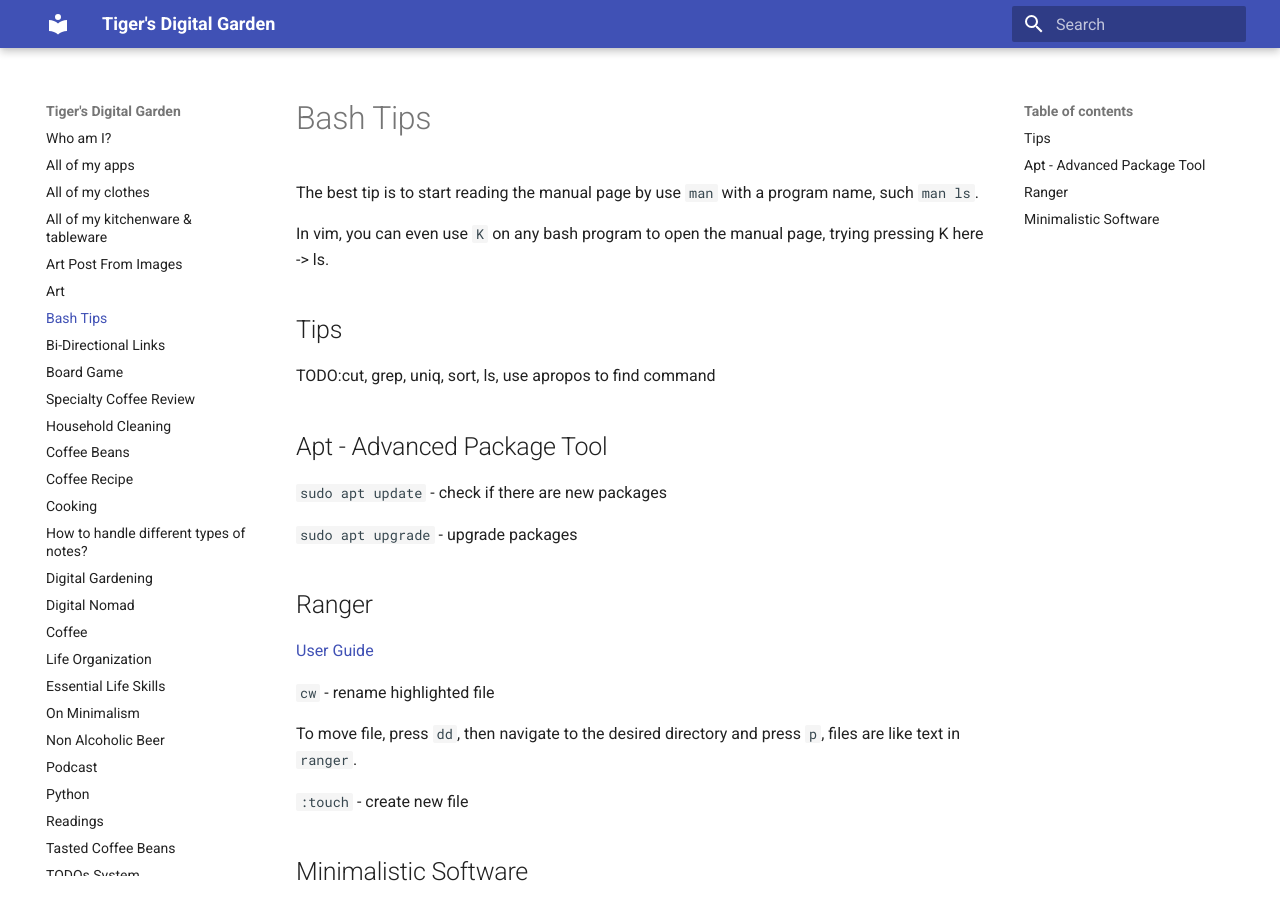
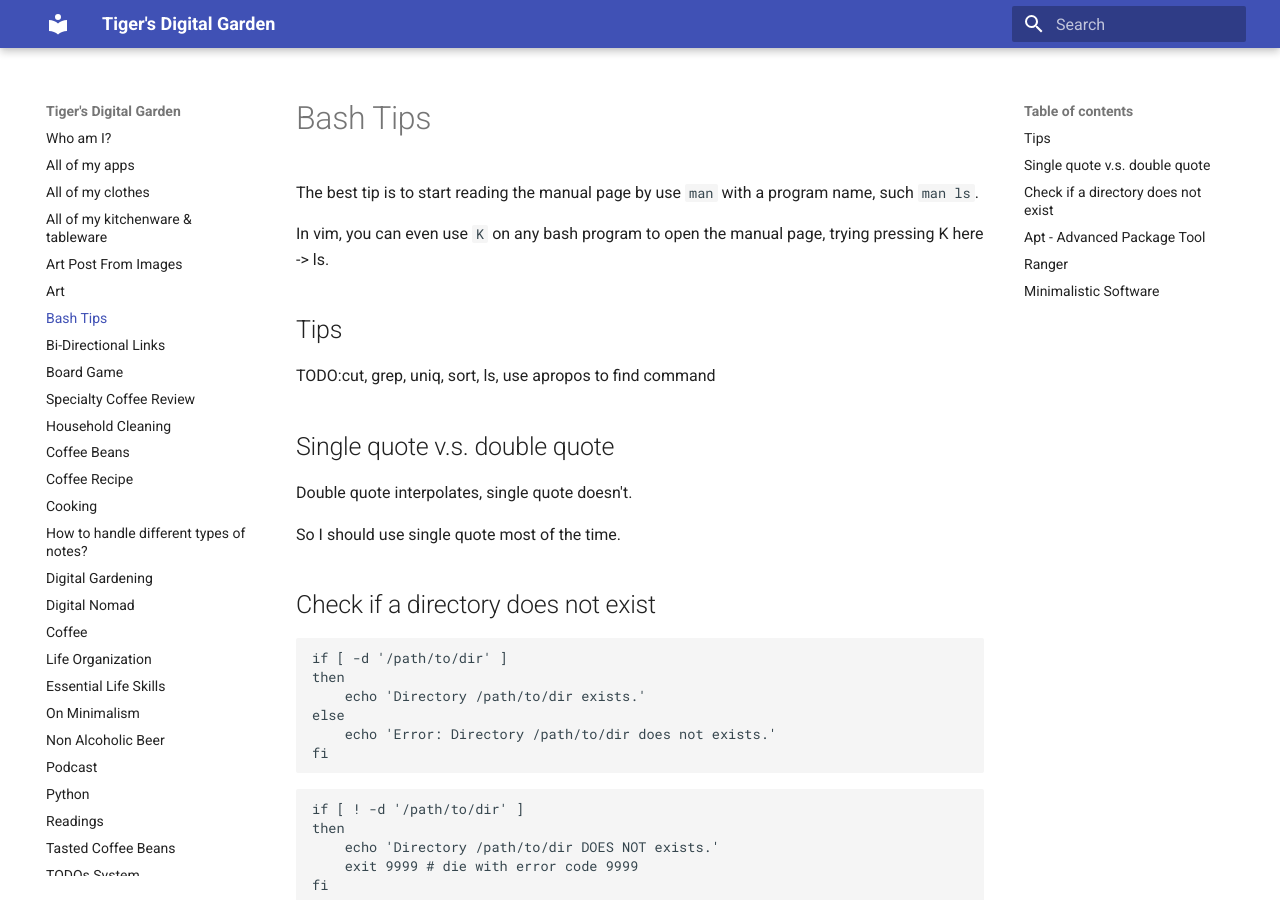
Before and after one commit to ynotstartups/notes, an MkDocs documentation site: the page built from notes/bash-tips.md, in a window 1280 px wide and 900 px high. Built offline with MkDocs 1.6.1 and Material for MkDocs 9.7.7, drawn with Linux system fonts in a browser that asks for light colours.

Commit message:
add bash tips

````diff
--- a/notes/bash-tips.md
+++ b/notes/bash-tips.md
@@ -7,6 +7,32 @@ In vim, you can even use `K` on any bash program to open the manual page, trying
 ## Tips
 
 TODO:cut, grep, uniq, sort, ls, use apropos to find command
+
+## Single quote v.s. double quote
+
+Double quote interpolates, single quote doesn't.
+
+So I should use single quote most of the time.
+
+
+## Check if a directory does not exist ###
+
+```
+if [ -d '/path/to/dir' ]
+then
+    echo 'Directory /path/to/dir exists.'
+else
+    echo 'Error: Directory /path/to/dir does not exists.'
+fi
+```
+
+```
+if [ ! -d '/path/to/dir' ]
+then
+    echo 'Directory /path/to/dir DOES NOT exists.'
+    exit 9999 # die with error code 9999
+fi
+```
 
 ## Apt - Advanced Package Tool
 
````
